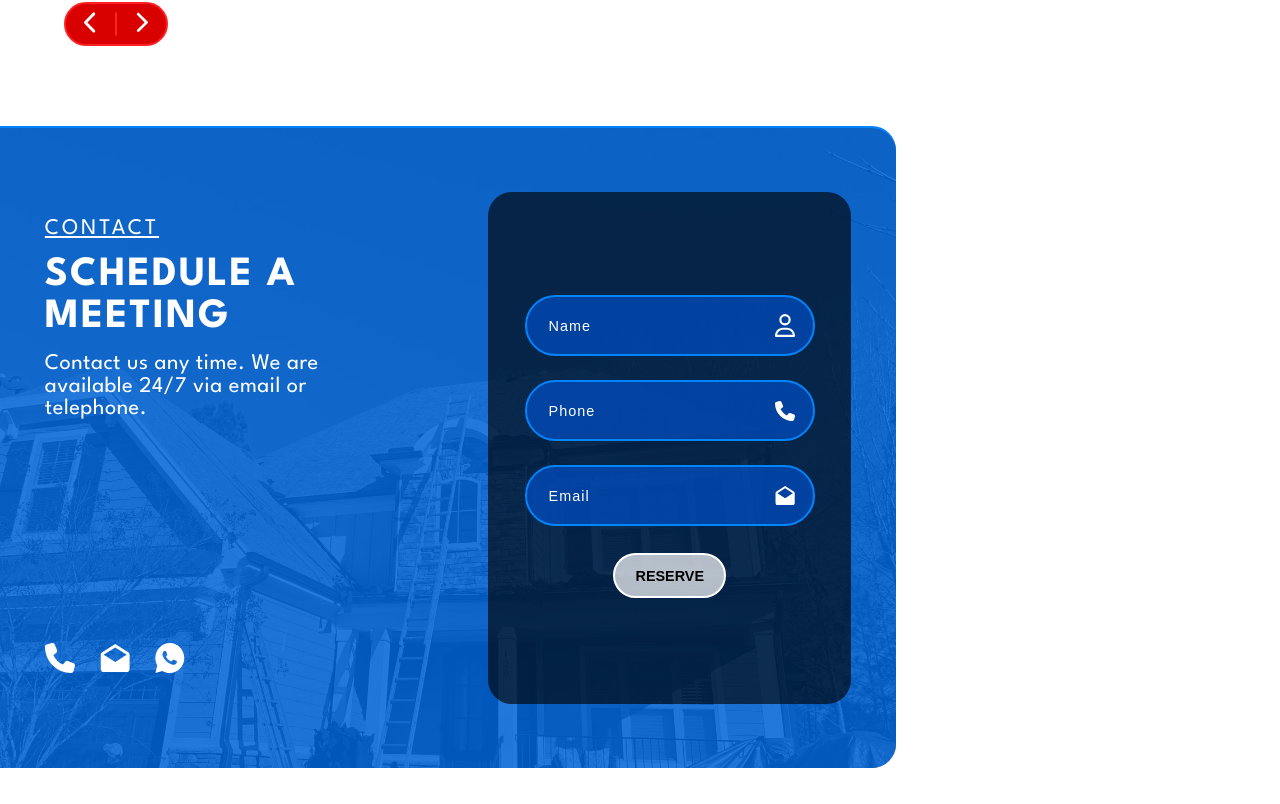
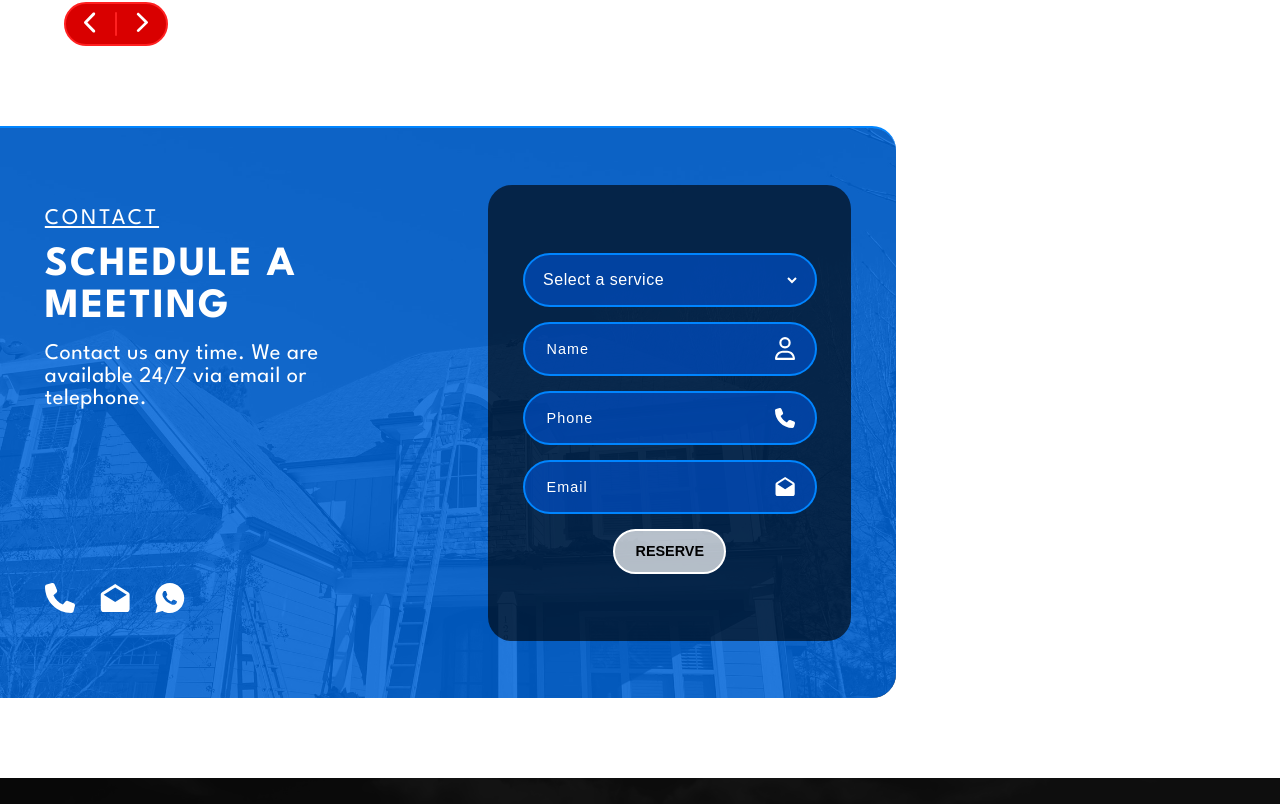
Before and after one commit to limematheuz/pedros-roofing, a React (Vite) app: page / in a window 1280 px wide. Shown: the part 4276-5080 px from the top of the page. Built offline with nearby package versions, Linux system fonts and the light colour scheme; no server answers; the database is empty.

Commit message:
ready with form

```diff
--- a/src/components/ContactForm/ContactForm.css
+++ b/src/components/ContactForm/ContactForm.css
@@ -1,6 +1,8 @@
 .contact-form-container {
   width: 70%;
   height: 80vh;
+  min-height: 450px;
+  max-height: 570px;
   display: flex;
   justify-content: center;
   align-items: center;
@@ -92,28 +94,31 @@
   justify-content: center;
   align-items: center;
   flex-direction: column;
-  gap: 30px;
+  gap: 15px;
 }
 
 .form-container label {
   width: 80%;
-  height: 55px;
+  height: 50px;
   display: flex;
   align-items: center;
   justify-content: center;
   position: relative;
+  background-color: #004fc6b3;
+  border: 2px solid #0085ff;
+  border-radius: 50px;
 }
 
 .form-container input {
   width: 100%;
   height: 100%;
   outline: none;
-  background-color: #004fc6b3;
-  border: 2px solid #0085ff;
   color: white;
-  border-radius: 36px;
+  border-radius: 50px;
   text-align: center;
   font-size: 1rem;
+  background-color: transparent;
+  border: none;
 }
 
 .form-container input::placeholder {
@@ -123,6 +128,28 @@
   letter-spacing: 1px;
   font-size: 0.9rem;
 }
+
+.form-container select {
+  width: 90%;
+  height: 100%;
+  outline: none;
+  background-color: transparent;
+  border: none;
+  color: white;
+  border-radius: 36px;
+  text-align: center;
+  font-size: 1.0rem;
+  letter-spacing: 0.5px;
+  text-align: left
+}
+
+.form-container select option{
+  font-size: 1.1rem;
+  background-color: #0066ff;
+  letter-spacing: 1px;
+}
+
+
 
 .form-container button {
   padding: 0px 20px 0px 20px;
@@ -189,7 +216,7 @@
 @media (max-width: 1024px) {
   .contact-form-container {
     width: 100%;
-    height: 800px;
+    min-height: 870px;
     border-radius: 0px;
     margin-bottom: 0px;
   }
--- a/src/components/ContactForm/ContactForm.jsx
+++ b/src/components/ContactForm/ContactForm.jsx
@@ -17,8 +17,9 @@ function ContactForm({ divRef }) {
     const name = event.target.elements.name.value;
     const number = event.target.elements.number.value;
     const email = event.target.elements.email.value;
+    const service = event.target.elements.service.value;
 
-    if (!name || !number || !email) {
+    if (!name || !number || !email || !service) {
       alert("Please complete all required fields.");
       return;
     }
@@ -42,11 +43,10 @@ function ContactForm({ divRef }) {
     if (res.success) {
       console.log("Success", res);
       setIsSuccess(true);
-      // Resetea el formulario después de un tiempo (puedes ajustar el tiempo según tus necesidades)
       setTimeout(() => {
         formRef.current.reset();
         setIsSuccess(false);
-      }, 3000); // 3000 milisegundos = 3 segundos
+      }, 3000);
     }
   };
 
@@ -65,10 +65,7 @@ function ContactForm({ divRef }) {
             <a href="tel:9192791958" target="_blank">
               <img src={phone} alt="icon-cel" />
             </a>
-            <a
-              href="mailto:pedrovieyra@yahoo.com"
-              target="_blank"
-            >
+            <a href="mailto:pedrovieyra@yahoo.com" target="_blank">
               <img src={envelope} alt="icon-mail" />
             </a>
             <a
@@ -81,6 +78,20 @@ function ContactForm({ divRef }) {
         </div>
         <div className="second-contact-form-info">
           <form ref={formRef} onSubmit={onSubmit} className="form-container">
+            <label htmlFor="service">
+              <select name="service" id="service">
+                <option value="">Select a service</option>
+                <option value="commercialroofing">Commercial Roofing</option>
+                <option value="residencialroofing">Residencial Roofing</option>
+                <option value="emergencyroofing">Emergency Roofing</option>
+                <option value="roofinstallation">Roof Installation</option>
+                <option value="roofrepairs">Roof Repairs</option>
+                <option value="roofinspections">Roof Inspections</option>
+                <option value="siding">Siding</option>
+                <option value="remodeling">Remodeling</option>
+                <option value="painting">Painting</option>
+              </select>
+            </label>
             <label htmlFor="name">
               <input
                 type="text"
```
Also changed, not shown: 1 other file (tests, documents, lock files or other folders).
